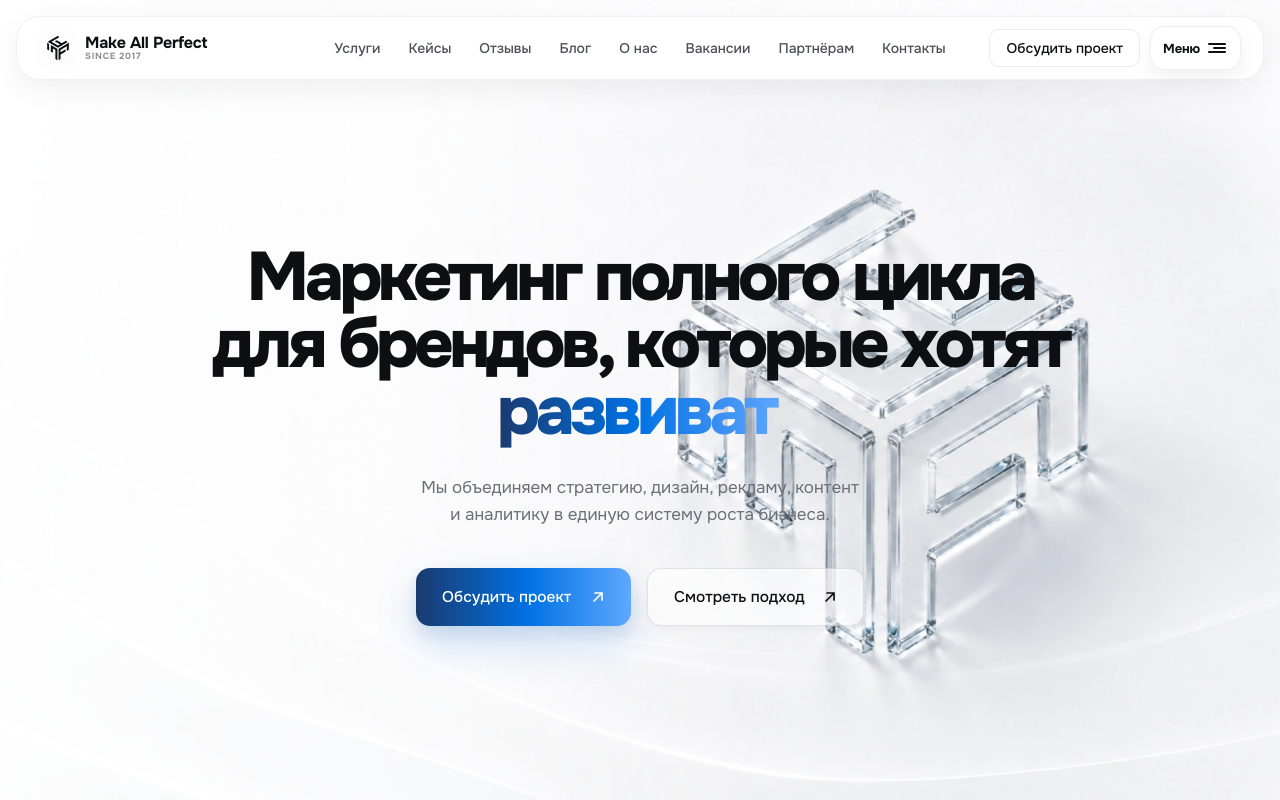
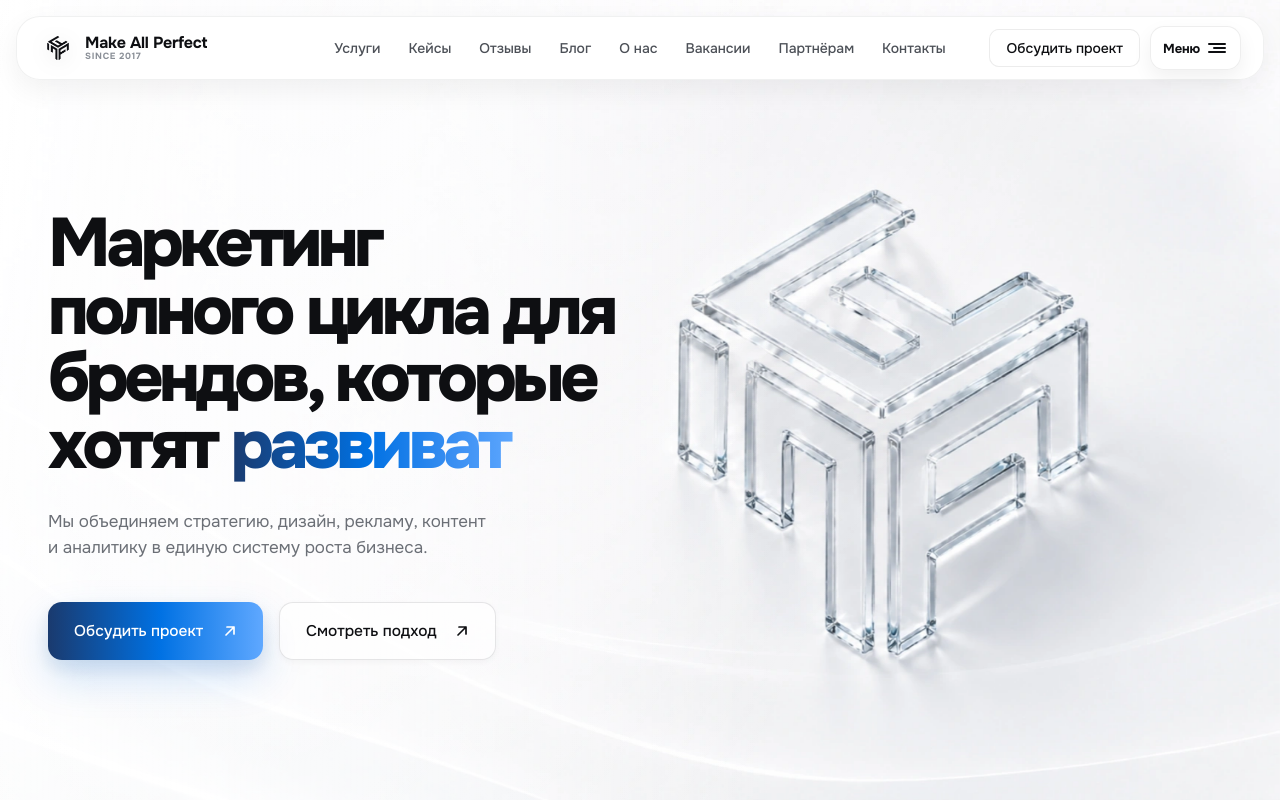
Before and after one commit to makeallperfectcompany/map2, a Next.js app: page / in a window 1280 px wide. Shown: the top 800 px of the page. Built offline with nearby package versions, Linux system fonts and the light colour scheme.

Commit message:
revert: hero back to left-aligned grid layout

```diff
--- a/src/components/sections/HeroSection.module.css
+++ b/src/components/sections/HeroSection.module.css
@@ -65,17 +65,10 @@
   width: 100%;
   max-width: 1456px;
   padding: 140px 72px 80px;
-  display: flex;
-  flex-direction: column;
+  display: grid;
+  grid-template-columns: 1fr 1fr;
+  gap: 64px;
   align-items: center;
-}
-
-.left {
-  display: flex;
-  flex-direction: column;
-  align-items: center;
-  text-align: center;
-  max-width: 880px;
 }
 
 .left > * { animation: fadeUp .9s var(--ease) both; }
@@ -335,10 +328,22 @@
     gap: 24px;
   }
 
+  /* Text centering */
+  .left {
+    text-align: center;
+    display: flex;
+    flex-direction: column;
+    align-items: center;
+  }
+  .heroTitle { text-align: center; }
   .heroLead {
+    text-align: center;
     max-width: 480px;
+    margin-left: auto;
+    margin-right: auto;
   }
   .heroActions {
+    justify-content: center;
     margin-bottom: 20px;
   }
 
```
